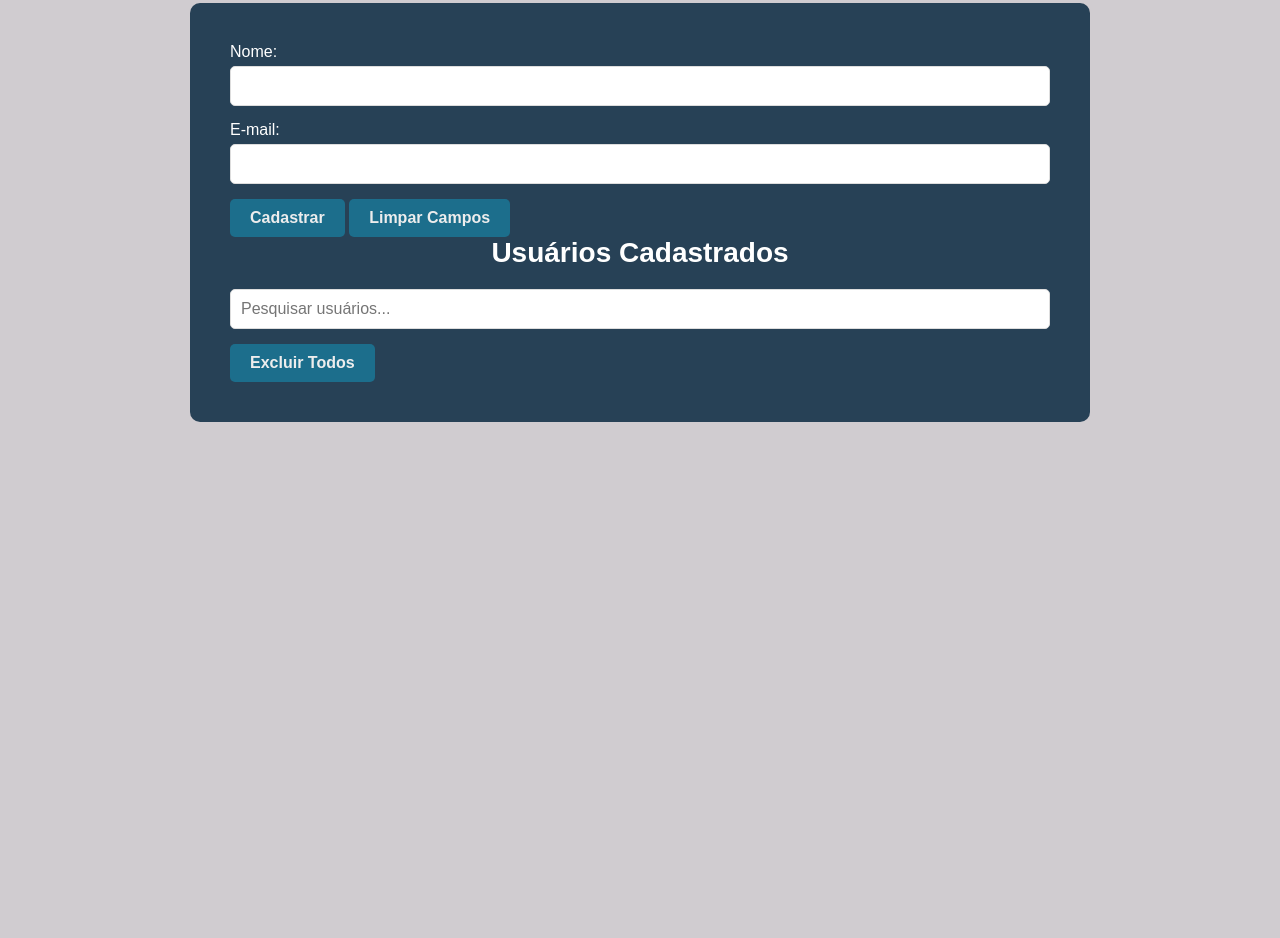
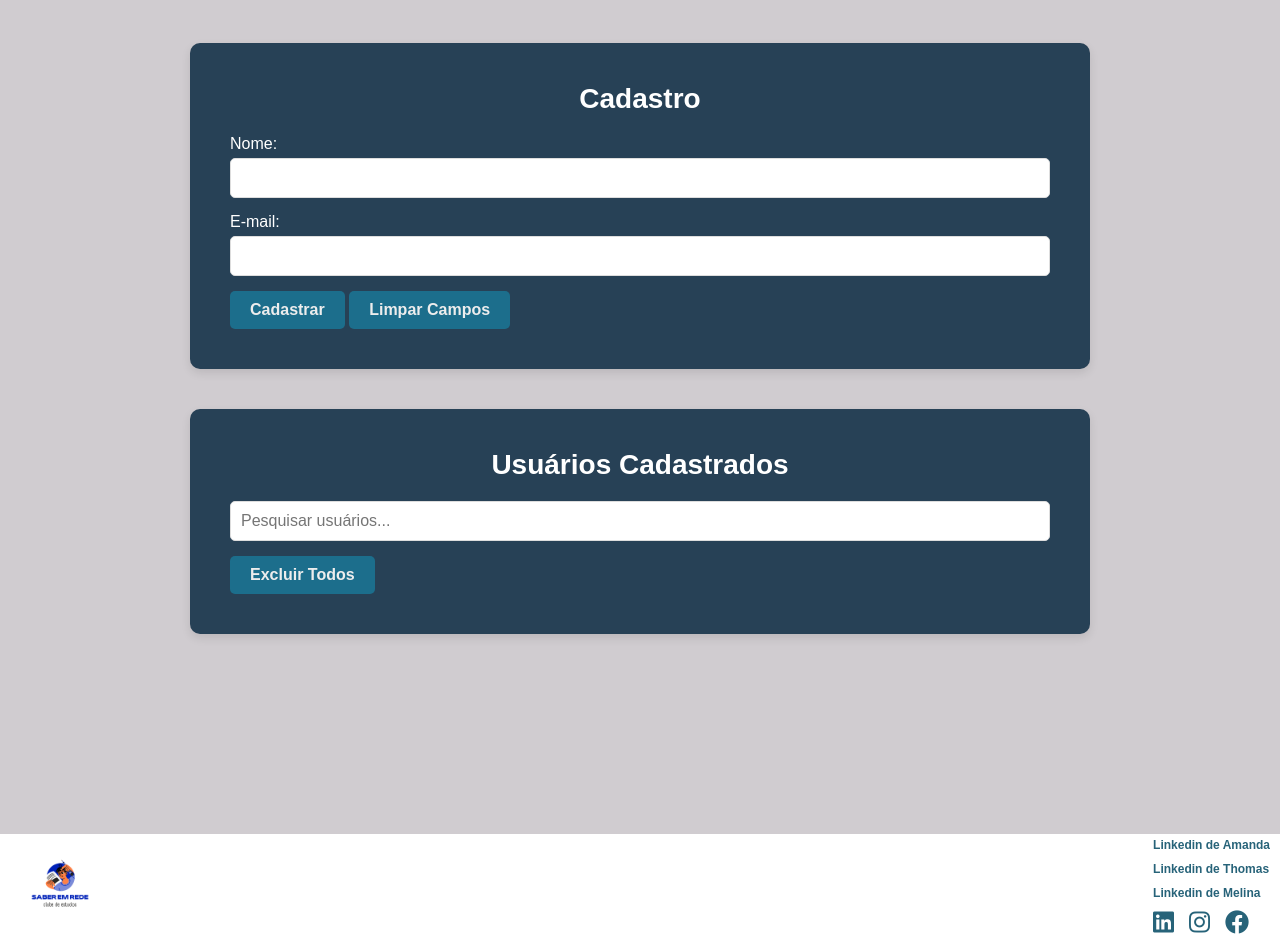
Before and after one commit to mel-a8/ODS4, a plain HTML site: page admin.html in a window 1280 px wide. Shown: the part 174-1112 px from the top of the page. Before the commit the page ends 800 px from the top, so only its background shows below. Drawn offline with Linux system fonts and the light colour scheme.

Commit message:
Atualização da Página Admin

```diff
--- a/admin.css
+++ b/admin.css
@@ -33,14 +33,18 @@ header {
 /* Conteúdo Principal */
 main {
     display: flex;
+    justify-content: center;
+    width: 100%;
+    padding: 20px;
+    align-items: center;
     flex-direction: column;
-    align-items: center;
-    padding: 20px;
 }
 
 .body-container {
     background-color: #274156;
+    box-shadow: 0 4px 10px rgba(0, 0, 0, 0.1);
     padding: 40px;
+    margin: 20px;
     border-radius: 10px;
     width: 80%;
     max-width: 900px;
@@ -104,16 +108,12 @@ button:hover {
 }
 
 /* Lista de Usuários */
-.user-list {
-    margin-top: 100px;
-}
 
-.user-list ul {
+#userList ul {
     list-style: none;
 }
 
-.user-list li {
-    background-color: #fff;
+#userList li {
     padding: 10px;
     margin-bottom: 10px;
     border-radius: 5px;
@@ -122,34 +122,62 @@ button:hover {
     align-items: center;
 }
 
-.user-list button {
+#userList button {
     background-color: #D9534F;
 }
 
-.user-list button:hover {
+#userList button:hover {
     background-color: #C9302C;
 }
 
 /* Rodapé */
 footer {
-    background-color: #EDEDED;
-    padding: 10px 0;
-    margin-top: 10vh;
-    text-align: center;
-}
+    margin-top: 20dvh;
+    background-color: #fff;
+    padding: 0;
+  }
 
-.footer-container {
+  .conteudo_footer {
+    display: flex;
+    justify-content: space-between;
+    align-items: center;
     max-width: 1350px;
     margin: 0 auto;
-}
+    padding: 0 10px;
+  }
 
-.footer-right a {
+  .esquerda_footer .logo_footer {
+    max-width: 100px;
+    height: auto;
+  }
+
+  .direita_footer {
+    display: flex;
+    flex-direction: column;
+    gap: 10px;
+  }
+
+  .direita_footer a {
     color: #276379;
     text-decoration: none;
     font-weight: bold;
     font-size: 12px;
-}
+  }
 
-.footer-right a:hover {
+  .direita_footer a:hover {
     text-decoration: underline;
-}
+  }
+
+  .social-icons {
+    display: flex;
+    gap: 15px;
+  }
+
+  .social-icons i {
+    font-size: 24px;
+    color: #276379;
+  }
+
+  .social-icons i:hover {
+    color: #1C6E8C;
+  }
--- a/admin.html
+++ b/admin.html
@@ -5,14 +5,16 @@
     <meta name="viewport" content="width=device-width, initial-scale=1.0">
     <title>Admin - Saber em Rede</title>
     <link rel="stylesheet" href="admin.css">
+    <link href="https://cdnjs.cloudflare.com/ajax/libs/font-awesome/6.0.0-beta3/css/all.min.css" rel="stylesheet">
 </head>
 <body>
     <header>
-        <h1>Painel Administrativo</h1>
+        <a href="index.html"><img src="figs/saber.png" alt="Saber em Rede" class="logo_header"></a>
     </header>
 
     <main>
             <div class="body-container">
+                <h2>Cadastro</h2>
                 <form id="userForm">
                     <label for="nome">Nome:</label>
                     <input type="text" id="nome" required>
@@ -23,7 +25,9 @@
                     <button type="submit">Cadastrar</button>
                     <button type="button" id="limparCampos">Limpar Campos</button>
                 </form>
+            </div>
 
+            <div class="body-container">
                 <h2>Usuários Cadastrados</h2>
                 <input type="text" id="search" placeholder="Pesquisar usuários...">
                 <ul id="userList"></ul>
@@ -32,6 +36,24 @@
             </div>
     </main>
 
+    <footer>
+        <section class="conteudo_footer">
+            <section class="esquerda_footer">
+                <img src="figs/Logo.png" alt="Logo Saber em Rede" class="logo_footer">
+            </section>
+            <section class="direita_footer">
+                <a href="https://www.linkedin.com/in/amanda-moura-cavalcante-6114b91ba" target="_blank">Linkedin de Amanda</a>
+                <a href="https://www.linkedin.com/in/thomas-hurtado-47a576254/" target="_blank">Linkedin de Thomas</a>
+                <a href="https://www.linkedin.com/in/melina-a-goncalves" target="_blank">Linkedin de Melina</a>
+                <div class="social-icons">
+                    <i class="fab fa-linkedin"></i>
+                    <i class="fab fa-instagram"></i>
+                    <i class="fab fa-facebook"></i>
+                </div>
+            </section>
+        </section>
+    </footer>
+
     <script src="admin.js"></script>
 </body>
 </html>
--- a/admin.js
+++ b/admin.js
@@ -15,7 +15,7 @@ function carregarUsuarios() {
     usuarios.forEach((usuario, index) => {
         const li = document.createElement('li');
         li.innerHTML = `
-            <span>${usuario.nome} - ${usuario.email}</span>
+            <span>${usuario.nome} - ${usuario.email} (Cadastrado em: ${usuario.data})</span>
             <button class="excluirBtn" data-index="${index}">Excluir</button>
         `;
         userList.appendChild(li);
@@ -28,11 +28,12 @@ userForm.addEventListener('submit', function(event) {
 
     const nome = nomeInput.value;
     const email = emailInput.value;
+    const data = new Date().toLocaleString();
 
     if (!nome || !email) return; // Verifica se ambos os campos estão preenchidos
 
     const usuarios = JSON.parse(localStorage.getItem('usuarios')) || [];
-    usuarios.push({ nome, email });
+    usuarios.push({ nome, email, data });
 
     // Salva no Local Storage
     localStorage.setItem('usuarios', JSON.stringify(usuarios));
@@ -72,7 +73,8 @@ searchInput.addEventListener('input', function() {
     const usuarios = JSON.parse(localStorage.getItem('usuarios')) || [];
     const filteredUsers = usuarios.filter(usuario =>
         usuario.nome.toLowerCase().includes(searchTerm) ||
-        usuario.email.toLowerCase().includes(searchTerm)
+        usuario.email.toLowerCase().includes(searchTerm) ||
+        usuario.data.toLowerCase().includes(searchTerm)
     );
 
     // Recarrega a lista com os resultados filtrados
@@ -80,7 +82,7 @@ searchInput.addEventListener('input', function() {
     filteredUsers.forEach((usuario, index) => {
         const li = document.createElement('li');
         li.innerHTML = `
-            <span>${usuario.nome} - ${usuario.email}</span>
+            <span>${usuario.nome} - ${usuario.email} (Cadastrado em: ${usuario.data})</span>
             <button class="excluirBtn" data-index="${index}">Excluir</button>
         `;
         userList.appendChild(li);
```
Also changed, not shown: cadastro.html (+1 -1 lines), login.html (+1 -1 lines). Lines whose indentation alone changed are shown as unchanged.
